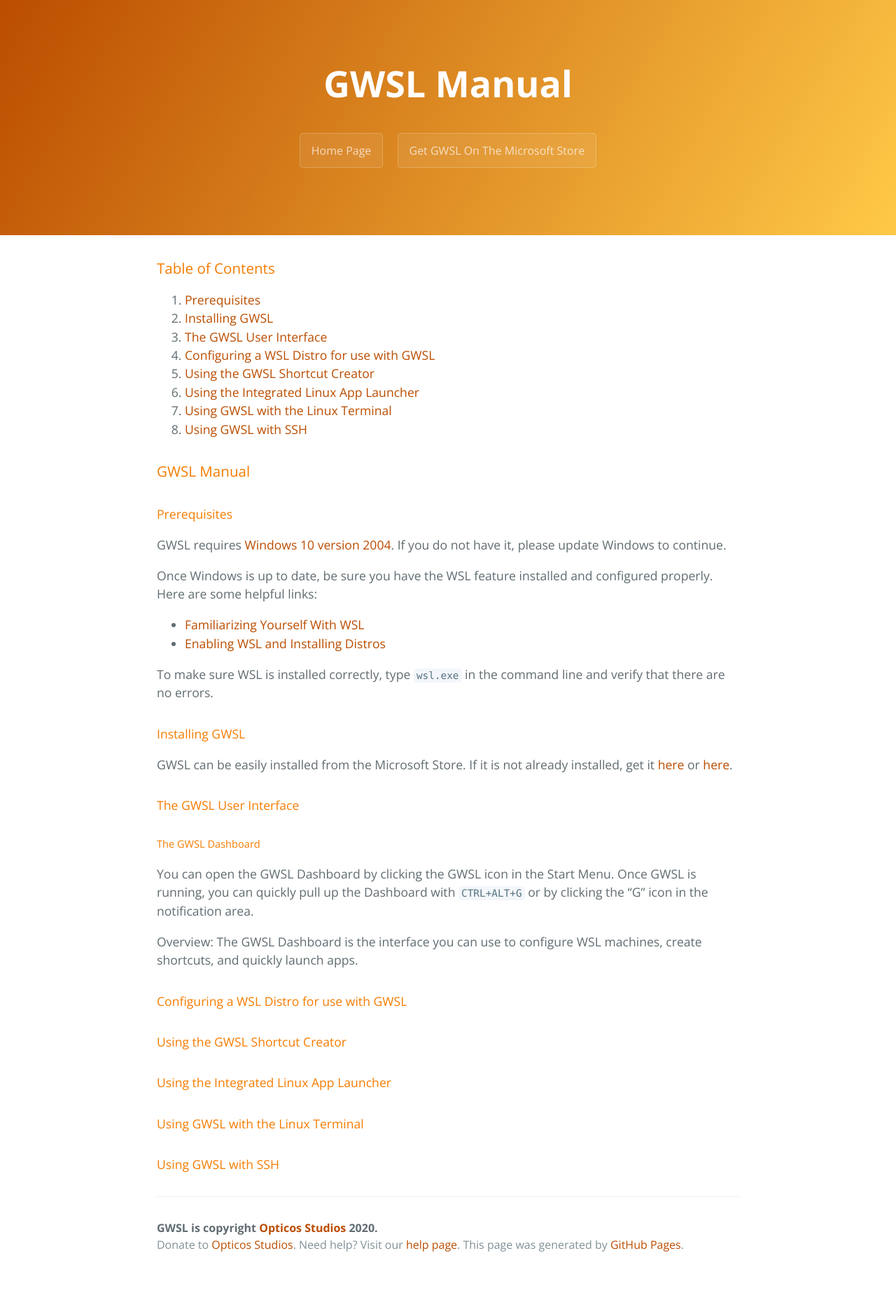
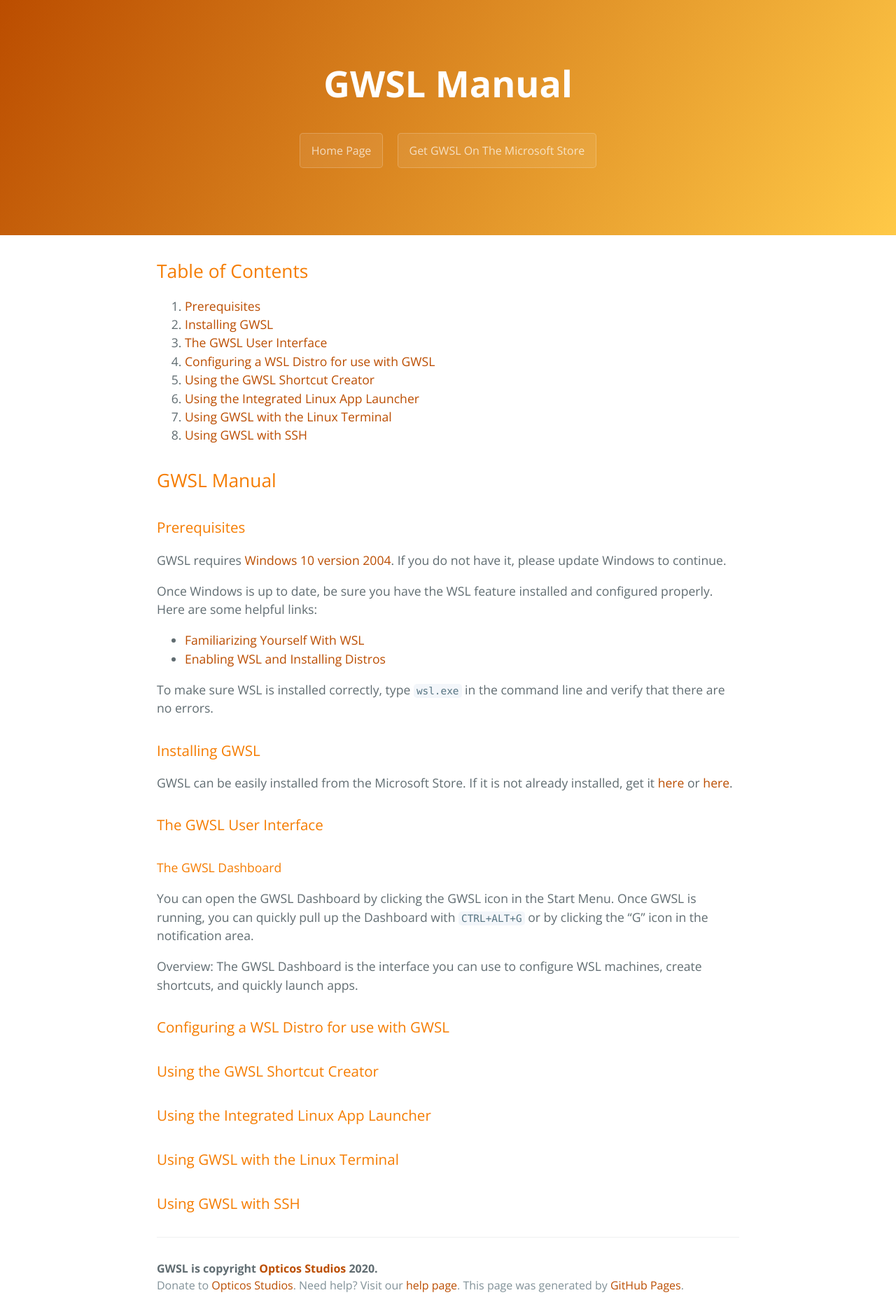
Before and after one commit to Opticos/gwsl, a Jekyll site: the page built from tutorials/manual.md, in a window 1280 px wide. Shown: the whole page at 70% size. Built offline with Jekyll 4.4.1, drawn with Linux system fonts in a browser that asks for light colours; the repository's description, which GitHub fills in, is left out; before the commit the page ends 1822 px from its top, so only the background shows below that.

````diff
--- a/tutorials/manual.md
+++ b/tutorials/manual.md
@@ -3,7 +3,7 @@ layout: default
 title: GWSL Manual
 permalink: /tutorials/manual.html
 ---
-### Table of Contents
+## Table of Contents
 1.  [Prerequisites](#prerequisites)
 2.  [Installing GWSL](#installing-gwsl)
 3.  [The GWSL User Interface](#the-gwsl-user-interface)
@@ -14,9 +14,9 @@ permalink: /tutorials/manual.html
 8.  [Using GWSL with SSH](#using-gwsl-with-ssh)
 
 
-### GWSL Manual
+## GWSL Manual
 
-#### Prerequisites ####
+### Prerequisites ###
 
 GWSL requires [Windows 10 version 2004](https://support.microsoft.com/en-us/help/4028685/windows-10-get-the-update). If you do not have it, please update Windows to continue.
 
@@ -26,26 +26,26 @@ Once Windows is up to date, be sure you have the WSL feature installed and confi
 
 To make sure WSL is installed correctly, type ```wsl.exe``` in the command line and verify that there are no errors.
 
-#### Installing GWSL ####
+### Installing GWSL ###
 
 GWSL can be easily installed from the Microsoft Store. If it is not already installed, get it [here](ms-windows-store://pdp/?productid=9NL6KD1H33V3) or [here](	https://www.microsoft.com/store/apps/9NL6KD1H33V3).
 
-#### The GWSL User Interface ####
-##### The GWSL Dashboard
+### The GWSL User Interface ###
+#### The GWSL Dashboard
 
 You can open the GWSL Dashboard by clicking the GWSL icon in the Start Menu. Once GWSL is running, you can quickly pull up the Dashboard with ```CTRL+ALT+G``` or by clicking the "G" icon in the notification area.
 
 Overview: The GWSL Dashboard is the interface you can use to configure WSL machines, create shortcuts, and quickly launch apps.
 
 
-#### Configuring a WSL Distro for use with GWSL ####
+### Configuring a WSL Distro for use with GWSL ###
 
 
-#### Using the GWSL Shortcut Creator ####
+### Using the GWSL Shortcut Creator ###
 
 
-#### Using the Integrated Linux App Launcher ####
+### Using the Integrated Linux App Launcher ###
 
-#### Using GWSL with the Linux Terminal ####
+### Using GWSL with the Linux Terminal ###
 
-#### Using GWSL with SSH ####
+### Using GWSL with SSH ###
````
